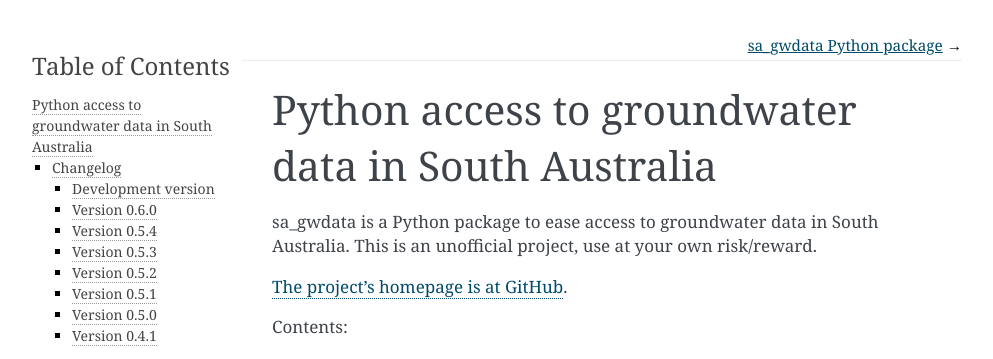
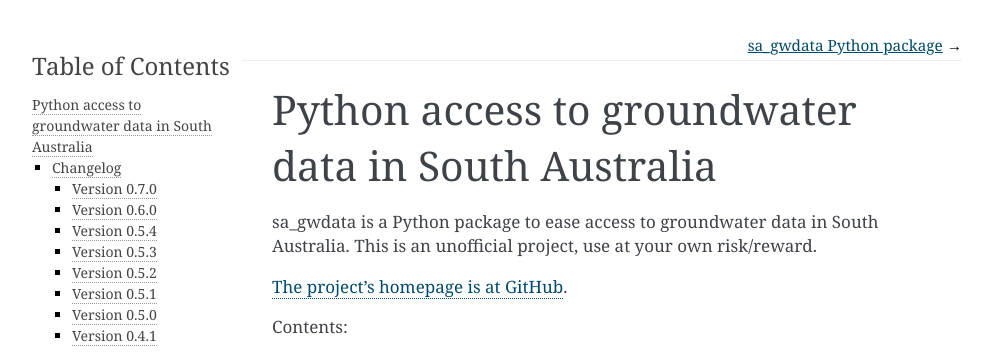
Before and after one commit to kinverarity1/python-sa-gwdata, a Sphinx documentation site: the page built from docs/source/index.rst, in a window 1280 px wide and 900 px high. Shown: the top 359 px of the window, without its empty margins (148-1141 px from the left). Built offline with Sphinx 7.4.7, drawn with Linux system fonts in a browser that asks for light colours; formulas are drawn with MathJax 3; some of the changed text lies outside the part shown.

Commit message:
Release v0.7.0

```diff
--- a/docs/source/conf.py
+++ b/docs/source/conf.py
@@ -67,9 +67,9 @@ author = u'Kent Inverarity'
 # built documents.
 #
 # The short X.Y version.
-version = "0.6.0" #'0.7.7'
+version = "0.7.0" #'0.7.7'
 # The full version, including alpha/beta/rc tags.
-release = "0.6.0" #'0.7.7'
+release = "0.7.0" #'0.7.7'
 
 # The language for content autogenerated by Sphinx. Refer to documentation
 # for a list of supported languages.
--- a/docs/source/index.rst
+++ b/docs/source/index.rst
@@ -16,8 +16,9 @@ This is an unofficial project, use at your own risk/reward.
 Changelog
 ---------
 
-Development version
-~~~~~~~~~~~~~~~~~~~
+Version 0.7.0
+~~~~~~~~~~~~~
+
 - Add ``find_wells``, ``water_levels``, ``salinities`` and `drillers_logs`` functions
 - Complete documentation of JSON webservices
 
--- a/sa_gwdata/__init__.py
+++ b/sa_gwdata/__init__.py
@@ -2,4 +2,4 @@ from sa_gwdata.waterconnect import *
 from sa_gwdata.sarig import *
 from sa_gwdata.identifiers import *
 
-__version__ = "0.6.0"
+__version__ = "0.7.0"
--- a/setup.py
+++ b/setup.py
@@ -3,7 +3,7 @@ from setuptools import setup
 setup(
     name="python-sa-gwdata",
     packages=("sa_gwdata",),
-    version="0.6.0",
+    version="0.7.0",
     description="Unofficial Python package to ease access to groundwater data in South Australia",
     long_description=open("README.md", "r").read(),
     long_description_content_type="text/markdown",
```
Also changed, not shown: .bumpversion.cfg.
